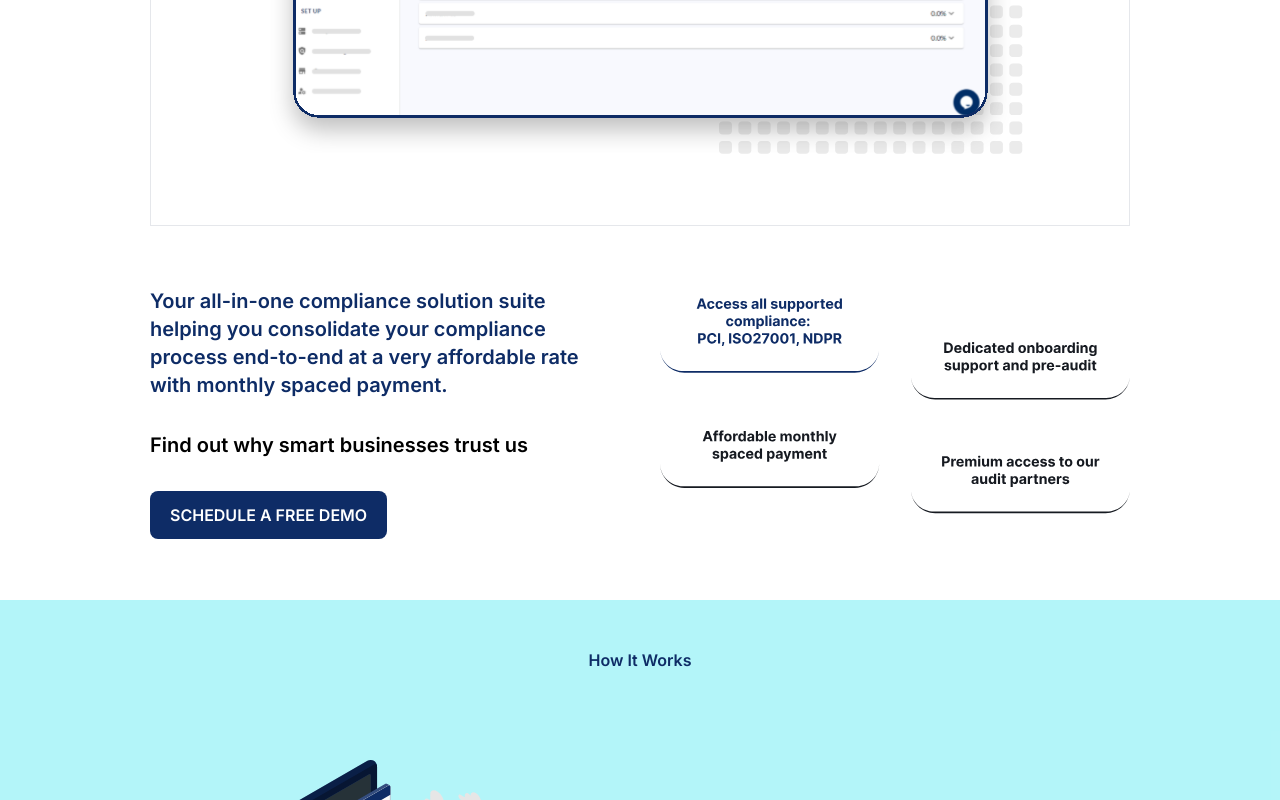
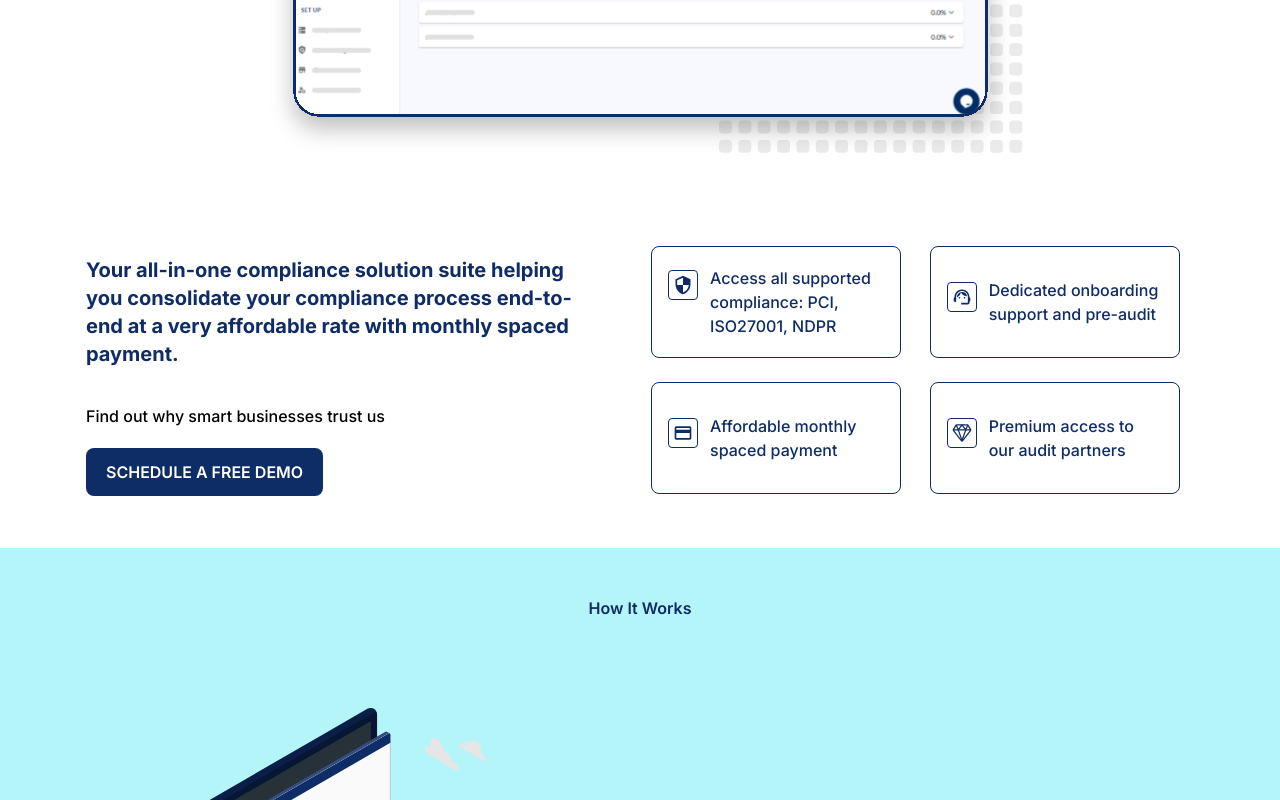
Before and after one commit to iwa-temmy/smartcomply-web, a Next.js app: page / in a window 1280 px wide. Shown: the part 1302-2102 px from the top of the page. Built offline with nearby package versions, Linux system fonts and the light colour scheme.

Commit message:
[features]: finished with features section of the homepage

```diff
--- a/components/button/Button.js
+++ b/components/button/Button.js
@@ -2,9 +2,7 @@ const Button = ({ buttonAction, name, styles }) => {
   return (
     <>
       <button
-        className={
-          styles + " py-3 px-5 bg-white rounded-lg uppercase my-5 lg:my-0"
-        }
+        className={styles + " py-3 px-5 bg-white rounded-lg uppercase"}
         onClick={buttonAction}
       >
         {name}
--- /dev/null
+++ b/components/home/features/FeatureItem.js
@@ -0,0 +1,32 @@
+import React from "react";
+import { motion } from "framer-motion";
+
+import styles from "styles/Home.module.css";
+
+const FeatureItem = props => {
+  const { icon, text, index } = props;
+  return (
+    <motion.div
+      className={`${styles.featureItem} m-3 primary-border primary-text flex justify-start items-center rounded-lg border p-4 justify-center font-medium md:text-base text-sm h-28`}
+      initial={{ opacity: 0, scale: 0 }}
+      whileInView={{ opacity: 1, scale: 1 }}
+      transition={{
+        type: "spring",
+        bounce: 0.45,
+        duration: 1.5,
+        delay: index * 0.3
+      }}
+    >
+      <div className="flex justify-center items-start gap-3">
+        <span
+          className={`mt-1 border rounded flex items-center justify-center text-xl ${styles.featureIcon}`}
+        >
+          {icon}
+        </span>
+        <span>{text}</span>
+      </div>
+    </motion.div>
+  );
+};
+
+export default FeatureItem;
--- a/components/home/features/Features.js
+++ b/components/home/features/Features.js
@@ -1,9 +1,13 @@
 import { motion, useAnimation } from "framer-motion";
 import Image from "next/image";
 import { useState } from "react";
+
 import styles from "../../../styles/Home.module.css";
 import Button from "../../button/Button";
+import FeatureItem from "./FeatureItem";
 import PartnerLogo from "./PartnerLogo";
+
+import { features } from "data";
 
 const Features = () => {
   // animation controls
@@ -12,19 +16,17 @@ const Features = () => {
   // animation functions
   const handleImageAnimations = () => {
     const onEnterViewport = () => {
-      console.log("entering viewport");
       imageControls.start({
         opacity: 1,
         y: 0,
         x: 0,
         transition: {
           type: "tween",
-          duration: 1
+          duration: 0.8
         }
       });
     };
     const onLeaveViewport = entry => {
-      console.log("leaving viewport");
       const y = entry?.boundingClientRect?.y > 0 ? "96px" : "-96px";
       imageControls.start({
         opacity: 0,
@@ -32,14 +34,14 @@ const Features = () => {
         x: "-10vh",
         transition: {
           type: "tween",
-          duration: 1
+          duration: 0.8
         }
       });
     };
     return { onEnterViewport, onLeaveViewport };
   };
   return (
-    <section className="px-8 py-8 font-semibold lg:px-20 container">
+    <section className="px-8 py-8 font-semibold lg:px-4 container">
       <motion.h3
         className={`${styles.infrastructure_description} text-center text-lg font-medium md:text-xl`}
         initial={{ opacity: 0, x: "-5vw" }}
@@ -48,7 +50,7 @@ const Features = () => {
           x: 0,
           transition: {
             type: "tween",
-            duration: 1
+            duration: 0.8
           }
         }}
       >
@@ -80,7 +82,7 @@ const Features = () => {
         </div>
       </div>
       <motion.div
-        className="flex justify-center border relative"
+        className="flex justify-center"
         initial={{ opacity: 0, y: "96px", x: "-10vh" }}
         animate={imageControls}
         onViewportLeave={handleImageAnimations().onLeaveViewport}
@@ -94,27 +96,47 @@ const Features = () => {
         />
       </motion.div>
       <div className="flex flex-col justify-between items-center lg:flex-row">
-        <div className="w-full lg:w-11/12 lg:mr-10">
-          <p
-            className={`${styles.infrastructure_description} my-8 text-lg lg:text-xl`}
+        <div className="w-full sm:w-11/12 sm:mr-10 pb-5 text-center sm:text-left">
+          <motion.p
+            className={`${styles.infrastructure_description} my-8 text-lg sm:text-xl font-bold leading-tight`}
+            initial={{ opacity: 0, x: "-10vw" }}
+            whileInView={{ opacity: 1, x: 0 }}
+            transition={{ duration: 0.5 }}
           >
             Your all-in-one compliance solution suite helping you consolidate
             your compliance process end-to-end at a very affordable rate with
             monthly spaced payment.
-          </p>
-          <p className={`my-8 text-lg lg:text-xl font-semibold`}>
+          </motion.p>
+          <motion.p
+            className={`mt-9 mb-5 text-lg sm:text-base font-medium`}
+            initial={{ opacity: 0, x: "-10vw" }}
+            whileInView={{ opacity: 1, x: 0 }}
+            transition={{ duration: 0.5, delay: 0.3 }}
+          >
             Find out why smart businesses trust us
-          </p>
+          </motion.p>
 
-          <div className="flex justify-center lg:justify-start">
+          <motion.div
+            className="flex justify-center sm:justify-start"
+            initial={{ opacity: 0, x: "-10vw" }}
+            whileInView={{ opacity: 1, x: 0 }}
+            transition={{ duration: 0.5, delay: 0.6 }}
+          >
             <Button
               name="schedule a free demo"
               styles={styles?.infrastructureButton}
             />
-          </div>
+          </motion.div>
         </div>
-        <div className="w-11/12">
-          <Image src="/features.svg" width="700" alt="features" height="500" />
+        <div className="w-full grid-cols-1 grid sm:grid-cols-2 justify-items-center justify-center">
+          {features.map((item, index) => (
+            <FeatureItem
+              icon={<item.Icon />}
+              text={item.text}
+              key={item.id}
+              index={(index + 1) / 2}
+            />
+          ))}
         </div>
       </div>
     </section>
--- a/components/home/features/PartnerLogo.js
+++ b/components/home/features/PartnerLogo.js
@@ -21,7 +21,7 @@ const PartnerLogo = props => {
         opacity: 1,
         transition: {
           type: "tween",
-          duration: 1,
+          duration: 0.8,
           delay: 0.3 * animationDelay
         }
       });
--- a/data.js
+++ b/data.js
@@ -1,30 +1,60 @@
+import {
+  MdOutlineSecurity,
+  MdSupportAgent,
+  MdOutlineCreditCard
+} from "react-icons/md";
+import { IoDiamondOutline } from "react-icons/io5";
+
+export const features = [
+  {
+    id: 1,
+    text: "Access all supported compliance: PCI, ISO27001, NDPR",
+    Icon: MdOutlineSecurity
+  },
+  {
+    id: 2,
+    text: "Dedicated onboarding support and pre-audit",
+    Icon: MdSupportAgent
+  },
+  {
+    id: 3,
+    text: "Affordable monthly spaced payment",
+    Icon: MdOutlineCreditCard
+  },
+  {
+    id: 4,
+    text: "Premium access to our audit partners",
+    Icon: IoDiamondOutline
+  }
+];
+
 export const auditsProcesses = [
   {
     id: 1,
     image: "/pcidss.svg",
     name: "pcidss",
     description:
-      "Ensure that your company is always in compliance with the Payment Card Industry Security Standards Council (PCI SSC) and give your customers full peace of mind as they carry out transactions on your platform.",
+      "Ensure that your company is always in compliance with the Payment Card Industry Security Standards Council (PCI SSC) and give your customers full peace of mind as they carry out transactions on your platform."
   },
   {
     id: 2,
     image: "/soc2.svg",
-    name:"soc2",
+    name: "soc2",
     description:
-      "SOC 2 TYPE I & II: Manage your customer’s data based on the five “trust service principles”—security, availability, processing integrity, confidentiality and privacy. Easily generate up-to-date SOC 2 reports that establish trust in your brand.",
+      "SOC 2 TYPE I & II: Manage your customer’s data based on the five “trust service principles”—security, availability, processing integrity, confidentiality and privacy. Easily generate up-to-date SOC 2 reports that establish trust in your brand."
   },
   {
     id: 3,
     image: "/gdpr.svg",
     name: "gdpr",
     description:
-      "Our GDPR compliance functionality helps you prove that you are collecting and processing personal information from individuals who leave in the European Union (EU) ethically.",
+      "Our GDPR compliance functionality helps you prove that you are collecting and processing personal information from individuals who leave in the European Union (EU) ethically."
   },
   {
     id: 4,
     image: "/iso27001.svg",
     name: "iso27001",
     description:
-      "Easily manage information risks, such as cyber-attacks, hacks, data leaks or theft by staying compliant at all times with the ISO 27001 international compliance standard.",
-  },
+      "Easily manage information risks, such as cyber-attacks, hacks, data leaks or theft by staying compliant at all times with the ISO 27001 international compliance standard."
+  }
 ];
--- a/styles/Home.module.css
+++ b/styles/Home.module.css
@@ -30,14 +30,31 @@
   color: #0e2c66;
 }
 
+.featureItem {
+  max-width: 250px;
+  color: var(--primary-color);
+  transition: color 0.3s, background-color 0.3s;
+  cursor: auto;
+}
+.featureItem span:first-child {
+  transition: color 0.3s, border-color 0.3;
+  border-color: var(---primary-color);
+}
+.featureItem:hover {
+  color: #fff;
+  background-color: var(--primary-color);
+}
+.featureIcon:hover span:first-child {
+  border-color: #fff;
+}
+.featureIcon {
+  min-width: 30px;
+  width: 30px;
+  height: 30px;
+}
+
 .how_it_works {
   background-color: rgba(5, 222, 236, 0.3);
   color: #0e2c66;
   font-weight: 600;
 }
-
-@media only screen and (max-width: 768px) {
-  /* .hero {
-    height: 95vh;
-  } */
-}
--- a/styles/globals.css
+++ b/styles/globals.css
@@ -29,6 +29,13 @@ a {
   box-sizing: border-box;
 }
 
+.primary-text {
+  color: var(--primary-color);
+}
+.primary-border {
+  border-color: var(--primary-color);
+}
+
 .container {
   width: 100%;
   margin: 0 auto;
```
